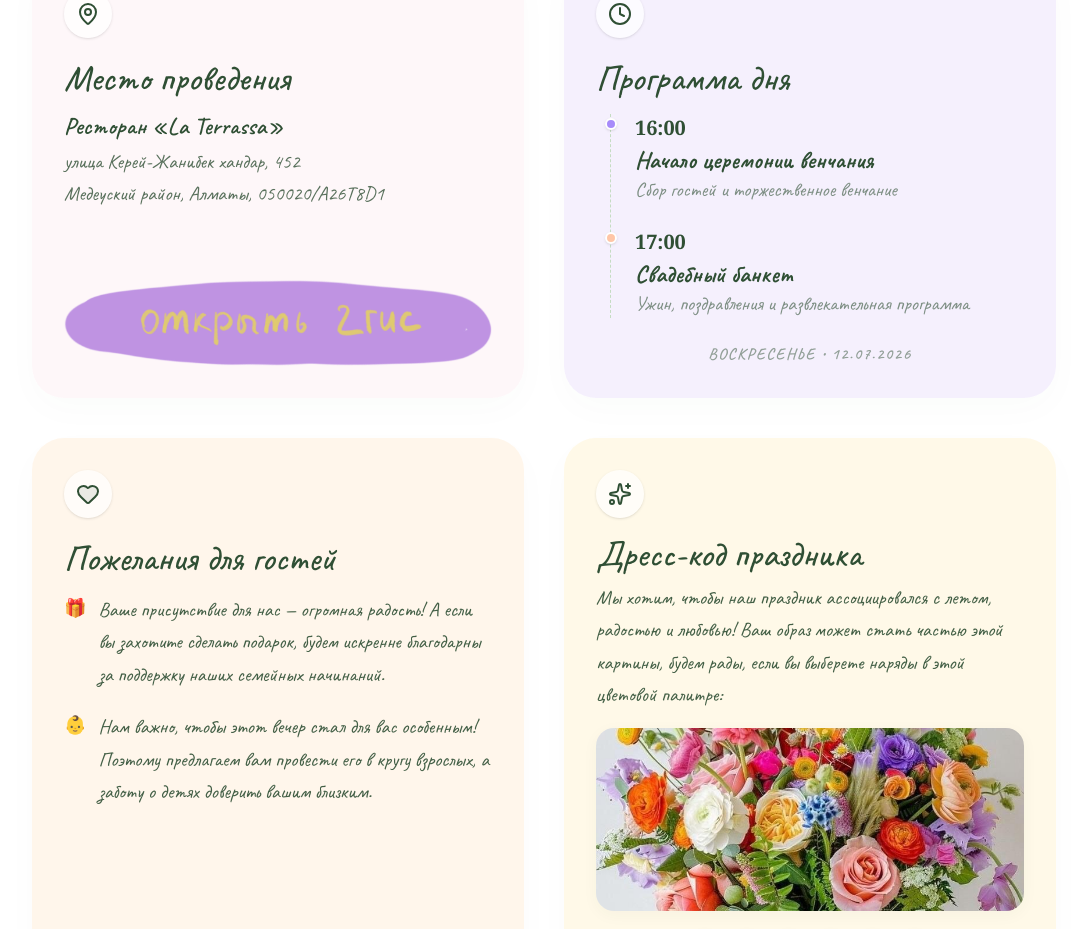
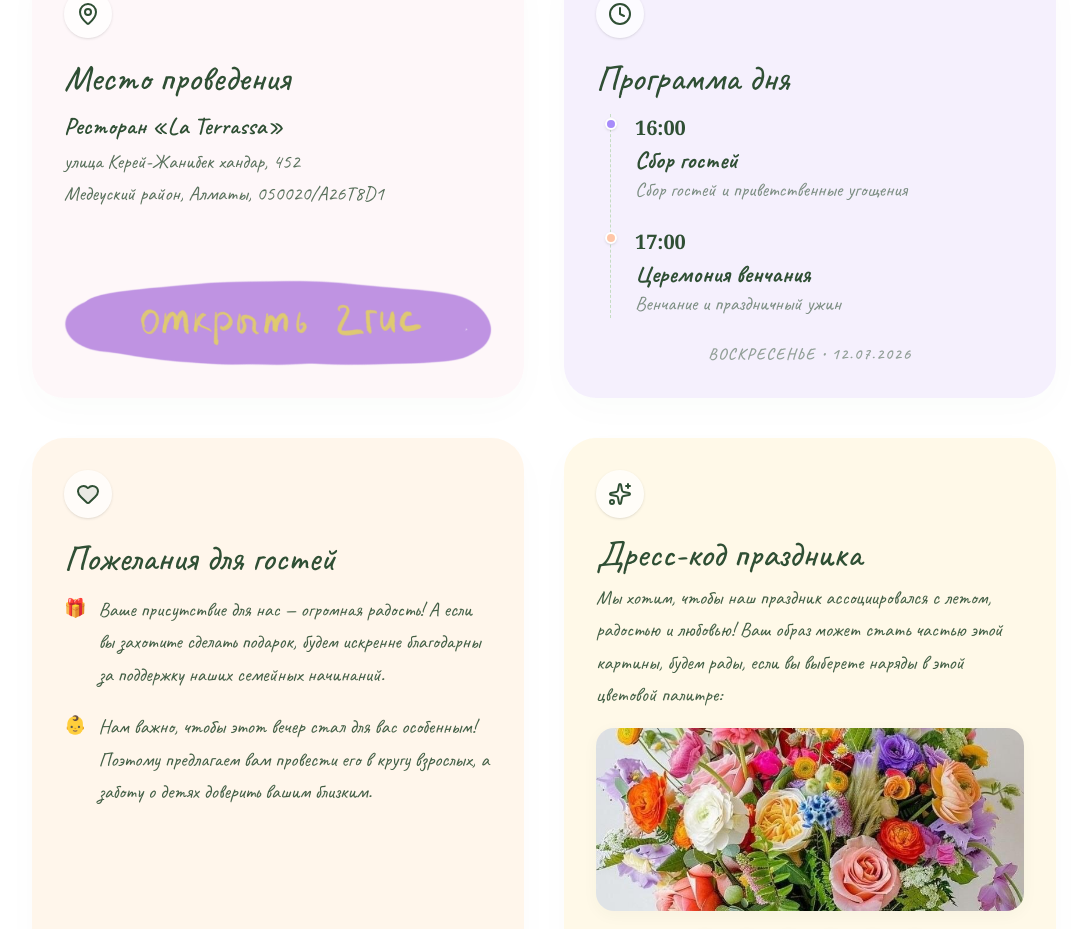
Before and after one commit to nikolaystudent/my_wedding_invitation, a Next.js app: page / in a window 1280 px wide. Shown: the part 1326-2255 px from the top of the page, without its empty margins (96-1183 px from the left). Built offline with nearby package versions, Linux system fonts and the light colour scheme.

Commit message:
upd timing

```diff
--- a/app/page.tsx
+++ b/app/page.tsx
@@ -450,15 +450,15 @@ export default function Home() {
                   <div className="relative">
                     <div className="absolute -left-[30px] top-1 size-3 rounded-full bg-[#A78BFA] border-2 border-white shadow-sm" />
                     <span className="text-xl font-bold font-serif text-[#2F4F34]">16:00</span>
-                    <p className="text-2xl font-bold text-[#2F4F34] mt-0.5">Начало церемонии венчания</p>
-                    <p className="text-xl text-[#2F4F34]/60">Сбор гостей и торжественное венчание</p>
+                    <p className="text-2xl font-bold text-[#2F4F34] mt-0.5">Сбор гостей</p>
+                    <p className="text-xl text-[#2F4F34]/60">Сбор гостей и приветственные угощения</p>
                   </div>
                   {/* Event 2 */}
                   <div className="relative">
                     <div className="absolute -left-[30px] top-1 size-3 rounded-full bg-[#FFC6A7] border-2 border-white shadow-sm" />
                     <span className="text-xl font-bold font-serif text-[#2F4F34]">17:00</span>
-                    <p className="text-2xl font-bold text-[#2F4F34] mt-0.5">Свадебный банкет</p>
-                    <p className="text-xl text-[#2F4F34]/60">Ужин, поздравления и развлекательная программа</p>
+                    <p className="text-2xl font-bold text-[#2F4F34] mt-0.5">Церемония венчания</p>
+                    <p className="text-xl text-[#2F4F34]/60">Венчание и праздничный ужин</p>
                   </div>
                 </div>
 
```
